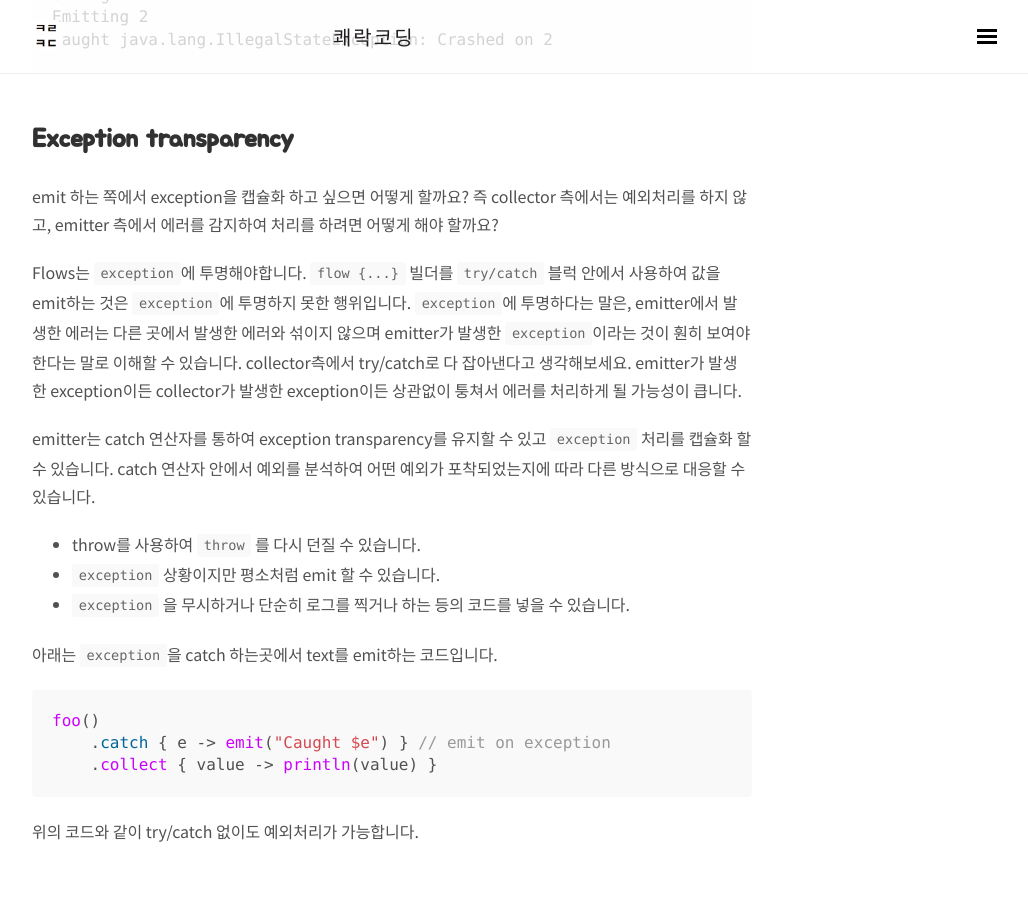
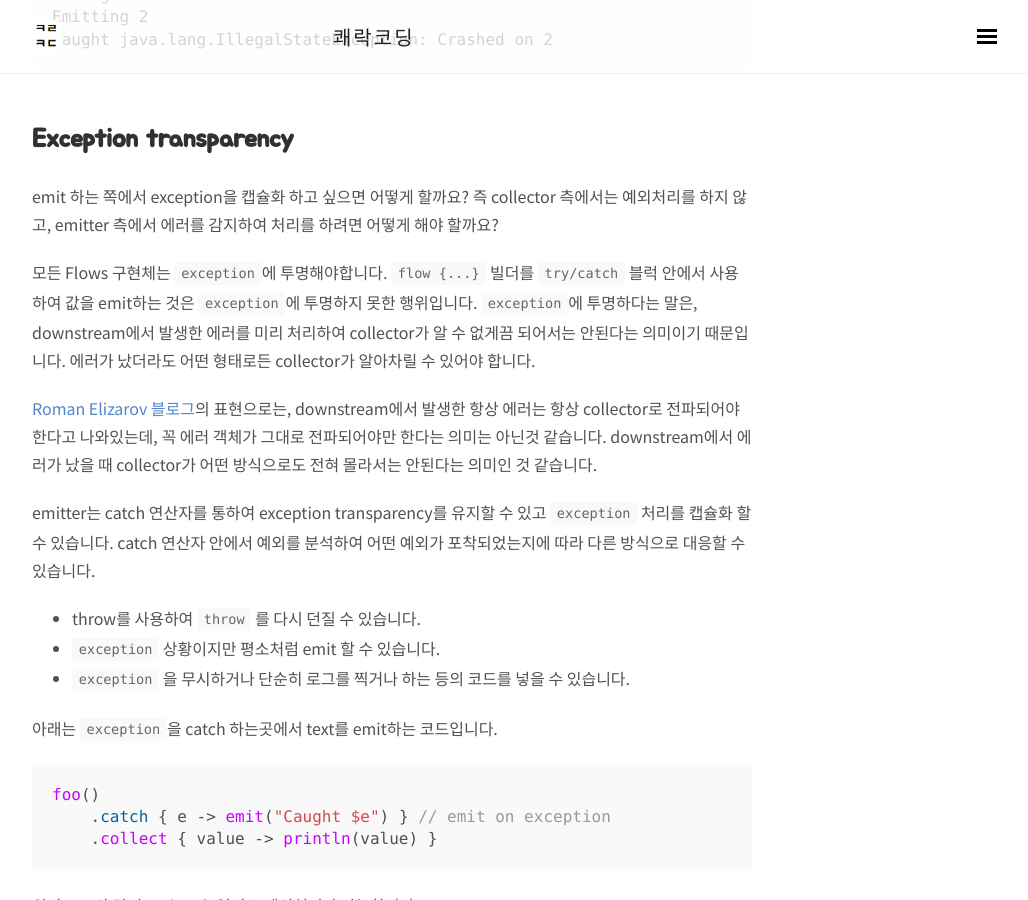
Before and after one commit to wooooooak/wooooooak.github.io, a Jekyll site: the page built from _posts/kotlin/2020-05-26-flow_exception.md, in a window 1280 px wide and 900 px high, scrolled down 2050 px. Shown: the whole window, without its empty margins (248-1276 px from the left). Built offline with Jekyll 4.4.1, drawn with Linux system fonts in a browser that asks for light colours; nearby versions of some CDN libraries; some web fonts are replaced; comment, search, counter and statistics services are not loaded.

Commit message:
Update posting

```diff
--- a/_posts/kotlin/2020-05-26-flow_exception.md
+++ b/_posts/kotlin/2020-05-26-flow_exception.md
@@ -83,7 +83,9 @@ Caught java.lang.IllegalStateException: Crashed on 2
 
 emit 하는 쪽에서 exception을 캡슐화 하고 싶으면 어떻게 할까요? 즉 collector 측에서는 예외처리를 하지 않고, emitter 측에서 에러를 감지하여 처리를 하려면 어떻게 해야 할까요?
 
-Flows는 `exception`에 투명해야합니다. `flow {...}` 빌더를 `try/catch` 블럭 안에서 사용하여 값을 emit하는 것은 `exception`에 투명하지 못한 행위입니다. `exception`에 투명하다는 말은, emitter에서 발생한 에러는 다른 곳에서 발생한 에러와 섞이지 않으며 emitter가 발생한 `exception`이라는 것이 훤히 보여야 한다는 말로 이해할 수 있습니다. collector측에서 try/catch로 다 잡아낸다고 생각해보세요. emitter가 발생한 exception이든 collector가 발생한 exception이든 상관없이 퉁쳐서 에러를 처리하게 될 가능성이 큽니다.
+모든 Flows 구현체는 `exception`에 투명해야합니다. `flow {...}` 빌더를 `try/catch` 블럭 안에서 사용하여 값을 emit하는 것은 `exception`에 투명하지 못한 행위입니다. `exception`에 투명하다는 말은, downstream에서 발생한 에러를 미리 처리하여 collector가 알 수 없게끔 되어서는 안된다는 의미이기 때문입니다. 에러가 났더라도 어떤 형태로든 collector가 알아차릴 수 있어야 합니다.
+
+[Roman Elizarov 블로그](https://medium.com/@elizarov/exceptions-in-kotlin-flows-b59643c940fb)의 표현으로는, downstream에서 발생한 항상 에러는 항상 collector로 전파되어야 한다고 나와있는데, 꼭 에러 객체가 그대로 전파되어야만 한다는 의미는 아닌것 같습니다. downstream에서 에러가 났을 때 collector가 어떤 방식으로도 전혀 몰라서는 안된다는 의미인 것 같습니다.
 
 emitter는 catch 연산자를 통하여 exception transparency를 유지할 수 있고 `exception` 처리를 캡슐화 할 수 있습니다. catch 연산자 안에서 예외를 분석하여 어떤 예외가 포착되었는지에 따라 다른 방식으로 대응할 수 있습니다.
 
```
